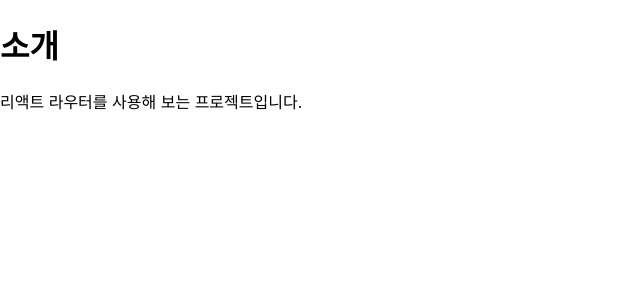
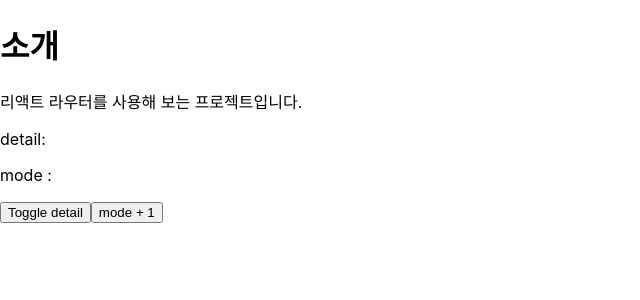
Before and after one commit to KyungYunsu/react_study, a JavaScript app in the folder 13장/: page /about in a window 1280 px wide. Shown: the top 300 px of the page, without its empty margins (0-640 px from the left). Built offline with nearby package versions, Linux system fonts and the light colour scheme; the HTML template or start-up script is replaced by a standard one.

Commit message:
13장 335p

```diff
--- a/13장/src/pages/About.js
+++ b/13장/src/pages/About.js
@@ -1,8 +1,27 @@
+import { useSearchParams } from "react-router-dom";
+
 const About = () => {
+  const [searchParams, setSearchParams] = useSearchParams();
+  const detail = searchParams.get("detail");
+  const mode = searchParams.get("mode");
+
+  const onToggleDetail = () => {
+    setSearchParams({ mode, detail: detail === "true" ? false : true });
+  };
+
+  const onIncreaseMode = () => {
+    const nextMode = mode === null ? 1 : parseInt(mode) + 1;
+    setSearchParams({ mode: nextMode, detail });
+  };
+
   return (
     <div>
       <h1>소개</h1>
       <p>리액트 라우터를 사용해 보는 프로젝트입니다.</p>
+      <p>detail: {detail}</p>
+      <p>mode : {mode}</p>
+      <button onClick={onToggleDetail}>Toggle detail</button>
+      <button onClick={onIncreaseMode}>mode + 1</button>
     </div>
   );
 };
```
